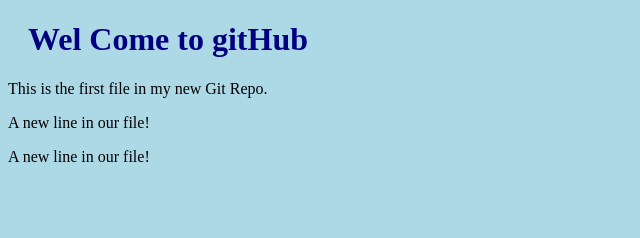
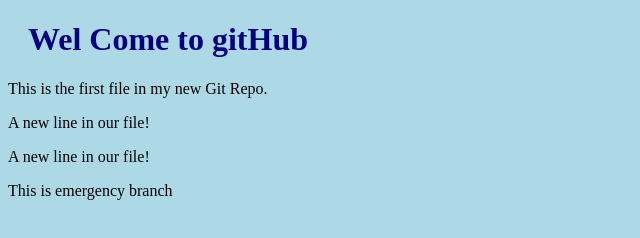
Before and after one commit to mylearn88/test, a plain HTML site: page index.html in a window 1280 px wide. Shown: the whole page, without its empty margins (0-640 px from the left). Drawn offline with Linux system fonts and the light colour scheme.

Commit message:
index of emergency is modied

```diff
--- a/index.html
+++ b/index.html
@@ -11,5 +11,6 @@
     <p>This is the first file in my new Git Repo.</p>
     <p>A new line in our file!</p>
     <p>A new line in our file!</p>
+    <p>This is emergency branch </p>
 </body>
 </html>
```
